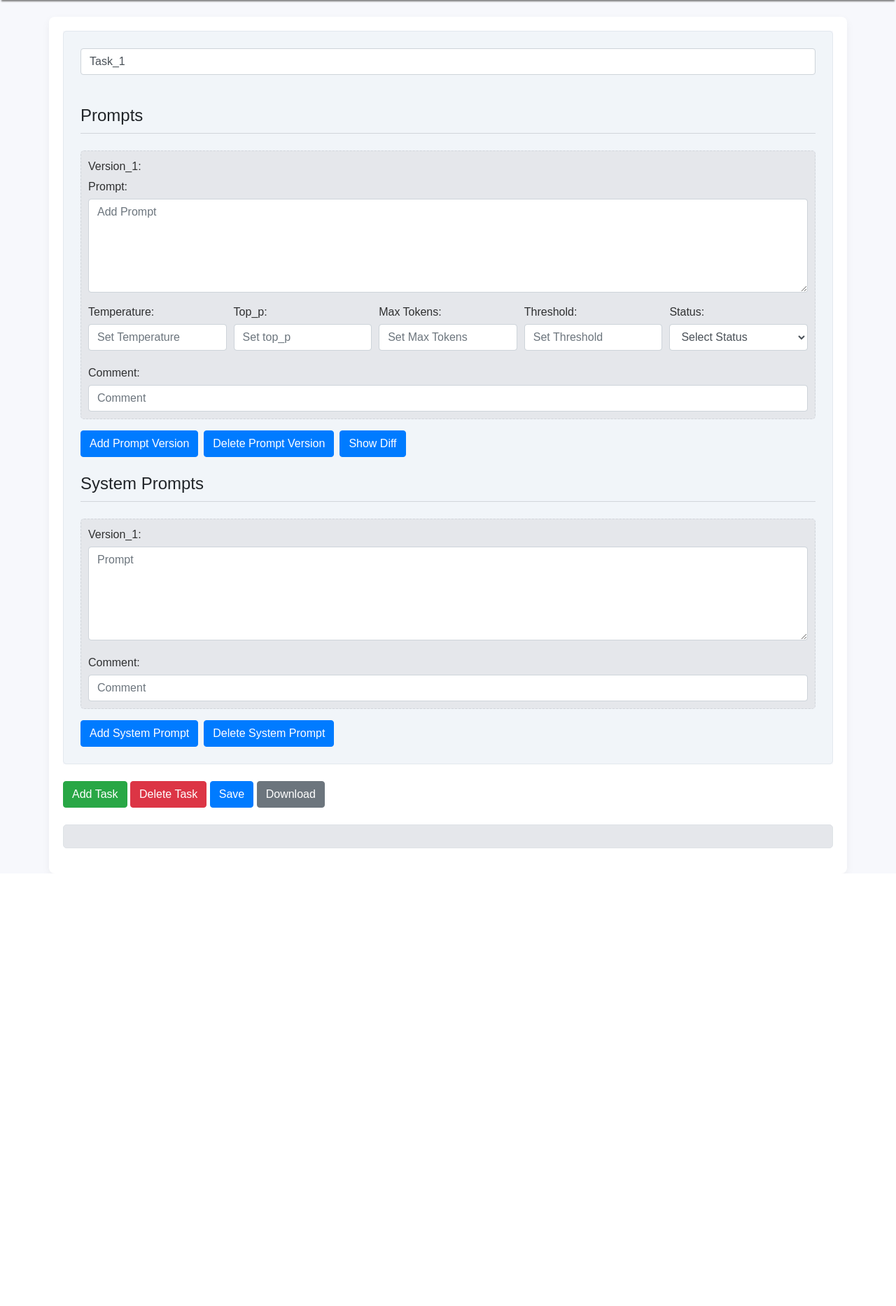
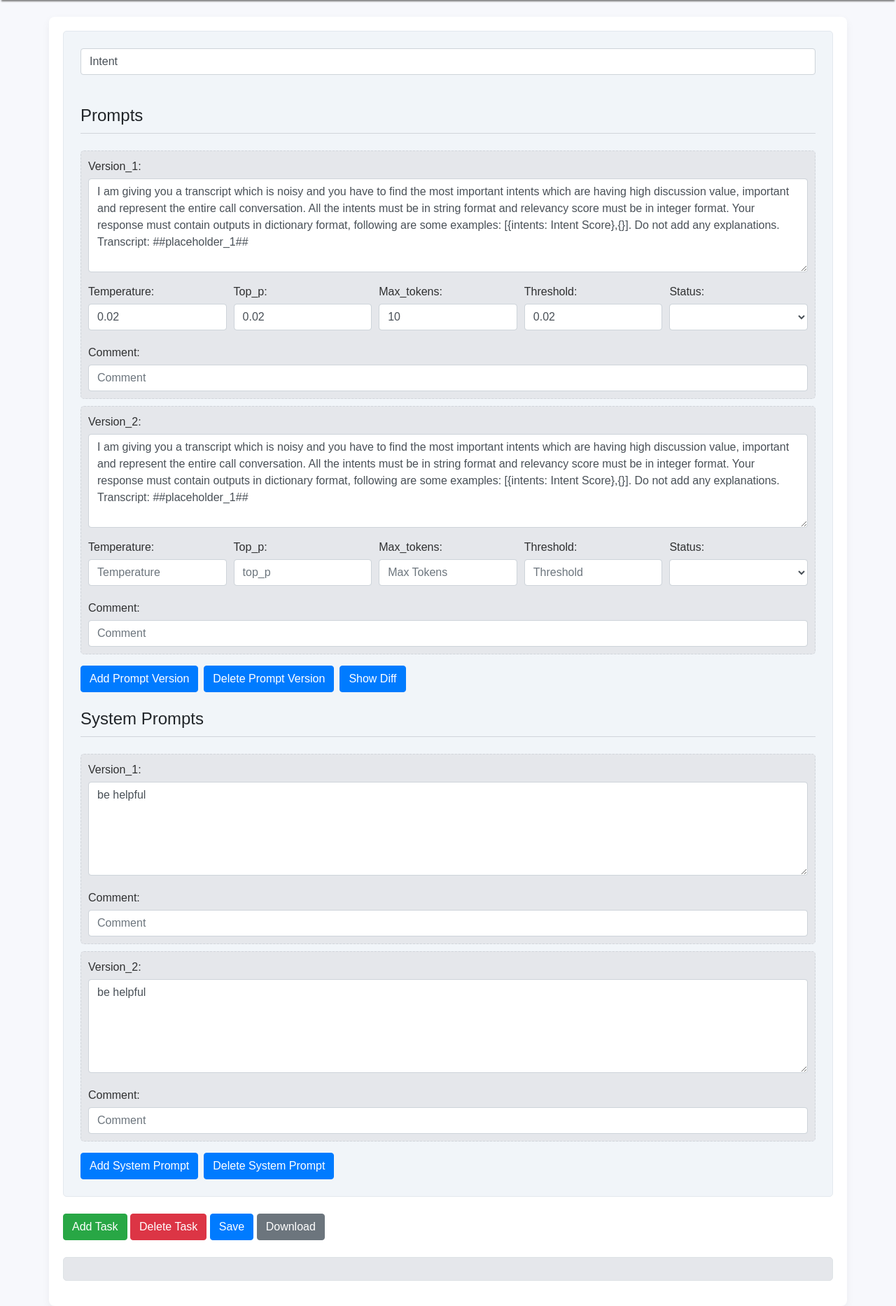
Before and after one commit to deepankar27/Prompt_Organizer, a Flask app: page / in a window 1280 px wide. Shown: the part 88-1954 px from the top of the page at 70% size. Before the commit the page ends 1336 px from the top, so only its background shows below. Run offline with Flask 2, Linux system fonts and the light colour scheme; some libraries are stand-ins or nearby versions.

Commit message:
Updated the code & small ui changes

```diff
--- a/Prompt Organizer/app.py
+++ b/Prompt Organizer/app.py
@@ -10,7 +10,6 @@
 
     data = request.json
     content = data.get('content', '')
-    print("I am here...")
 
     try:
         # Parse YAML to check for errors before saving
--- a/Prompt Organizer/static/data.yaml
+++ b/Prompt Organizer/static/data.yaml
@@ -1 +1,29 @@
-Summary:
+Intent:
+  prompts:
+    version_1:
+      prompt: "I am giving you a transcript which is noisy and you have to find the most important intents which are having high discussion value, important and represent the entire call conversation. All the intents must be in string format and relevancy score must be in integer format.
+Your response must contain outputs in dictionary format, following are some examples: [{intents: Intent Score},{}]. Do not add any explanations.
+Transcript:
+##placeholder_1##"
+      temperature: "0.02"
+      top_p: "0.02"
+      max_tokens: "10"
+      threshold: "0.02"
+      comment: ""
+    version_2:
+      prompt: "I am giving you a transcript which is noisy and you have to find the most important intents which are having high discussion value, important and represent the entire call conversation. All the intents must be in string format and relevancy score must be in integer format.
+Your response must contain outputs in dictionary format, following are some examples: [{intents: Intent Score},{}]. Do not add any explanations.
+Transcript:
+##placeholder_1##"
+      temperature: ""
+      top_p: ""
+      max_tokens: ""
+      threshold: ""
+      comment: ""
+  system_prompts:
+    version_1:
+      prompt: "be helpful"
+      comment: ""
+    version_2:
+      prompt: "be helpful"
+      comment: ""
--- a/Prompt Organizer/templates/index.html
+++ b/Prompt Organizer/templates/index.html
@@ -37,7 +37,7 @@
                 <div class="prompts">
                     <h4 class="mb-4">Prompts</h4>
                     <!-- Sample Prompt -->
-                    <div class="prompt version_1">
+                    <div class="prompt Version_1">
                         <label>Version_1:</label>
                         <label for="prompt">Prompt:</label>
                         <textarea id="prompt" name="prompt" class="form-control mb-3" placeholder="Prompt" rows="5"></textarea>
@@ -78,7 +78,7 @@
                     <h4 class="mb-4">System Prompts</h4>
                     <!-- Sample System Prompt -->
                     <div class="system-prompt version_1">
-                        <label>System Prompt version_1:</label>
+                        <label>System Prompt Version_1:</label>
                         <textarea name="prompt" class="form-control mb-3" placeholder="Prompt" rows="5"></textarea>
 
                         <div class="comment-container">
@@ -412,6 +412,7 @@
 
 
         function showDiff(taskElement) {
+            console.log("Inside showDiff")
             const promptsDiv = taskElement.querySelector('.prompts');
             const allPrompts = promptsDiv.querySelectorAll('.prompt');
 
@@ -435,7 +436,7 @@
 
                 // Create and append the label to diffDiv
                 const diffLabel = document.createElement('label');
-                diffLabel.innerText = 'Difference:';
+                diffLabel.innerText = 'Compare Changes:';
                 diffDiv.appendChild(diffLabel);
 
                 // Format diffs and update div
@@ -452,7 +453,12 @@
 
 
         function toggleDiff(taskElement, btnElement) {
+            console.log("Inside toggleDiff")
             const action = btnElement.getAttribute('data-action'); // Get current action
+
+            // Debug log to ensure this method is being called.
+            console.log("Toggle Diff Called, action:", action);
+
             const promptsDiv = taskElement.querySelector('.prompts');
             const allPrompts = promptsDiv.querySelectorAll('.prompt');
 
@@ -476,9 +482,11 @@
                     const diffDiv = document.createElement('div'); // create a new div element to show diffs
                     diffDiv.className = 'diff-div'; // Assign a class name to the newly created div for future reference and styling
 
+                    diffDiv.style.marginTop = '10px'; // You can adjust the '10px' to whatever suits your design
+
                     // Create and append the label to diffDiv
                     const diffLabel = document.createElement('label');
-                    diffLabel.innerText = 'Difference:';
+                    diffLabel.innerText = 'Compare Changes:';
                     diffDiv.appendChild(diffLabel);
 
                     // Format diffs and update div
@@ -530,7 +538,7 @@
 
 
 
-        document.getElementById('uploadYAML').addEventListener('change', upload);
+        //document.getElementById('uploadYAML').addEventListener('change', upload);
 
         function upload(event) {
             const reader = new FileReader();
@@ -565,8 +573,14 @@
 
                 // Creating Prompts
                 if (taskData.prompts) {
+
                     const promptsDiv = document.createElement('div');
                     promptsDiv.className = 'prompts';
+
+                    const promptsHeader = document.createElement('h4');
+                    promptsHeader.className = 'mb-4';
+                    promptsHeader.textContent = 'Prompts';
+                    promptsDiv.appendChild(promptsHeader);
 
                     for (const version in taskData.prompts) {
                         const promptData = taskData.prompts[version];
@@ -583,7 +597,7 @@
                         }
 
                         // Prompt Textarea
-                        promptDiv.appendChild(createLabel('prompt'));
+                        promptDiv.appendChild(createLabel(version));
                         const promptTextArea = document.createElement('textarea');
                         promptTextArea.id = 'prompt' + version;
                         promptTextArea.name = 'prompt';
@@ -686,6 +700,7 @@
                     const toggleDiffBtn = document.createElement('button');
                     toggleDiffBtn.className = 'btn btn-primary mt-3 ml-2 toggle-diff-btn'; // Added unique class here
                     toggleDiffBtn.textContent = 'Show Diff';
+                    toggleDiffBtn.setAttribute('data-action', 'show'); // Set 'data-action' attribute to 'show'
                     toggleDiffBtn.onclick = function() {
                         toggleDiff(taskDiv, toggleDiffBtn);
                     };
@@ -701,8 +716,15 @@
 
                 // Creating System Prompts
                 if(taskData.system_prompts) {
+
+
                     const systemPromptsDiv = document.createElement('div');
                     systemPromptsDiv.className = 'system-prompts mt-4';
+
+                    const systemPromptsHeader = document.createElement('h4');
+                    systemPromptsHeader.className = 'mb-4';
+                    systemPromptsHeader.textContent = 'System Prompts';
+                    systemPromptsDiv.appendChild(systemPromptsHeader);
 
                     // Creating Label for each field
                     const createLabel = function (textFor) {
@@ -719,7 +741,8 @@
                         systemPromptDiv.className = 'system-prompt ' + version;
 
                         const systemPromptLabel = document.createElement('label');
-                        systemPromptLabel.textContent = 'System Prompt ' + version + ':';
+                        console.log("..."+version)
+                        systemPromptLabel.textContent = version.charAt(0).toUpperCase() + version.slice(1) + ':';
                         systemPromptDiv.appendChild(systemPromptLabel);
                         //systemPromptDiv.appendChild(createLabel('Comment'));
 
@@ -737,7 +760,7 @@
                         // Comment Container for System Prompt
                         const systemCommentContainer = document.createElement('div');
                         systemCommentContainer.className = 'comment-container mt-2';
-                        systemCommentContainer.appendChild(createLabel('systemComment' + version));
+                        systemCommentContainer.appendChild(createLabel('Comment'));
                         const systemCommentInput = document.createElement('input');
                         systemCommentInput.type = 'text';
                         systemCommentInput.id = 'systemComment' + version;
```
Also changed, not shown: README.md. Lines whose indentation alone changed are shown as unchanged.
